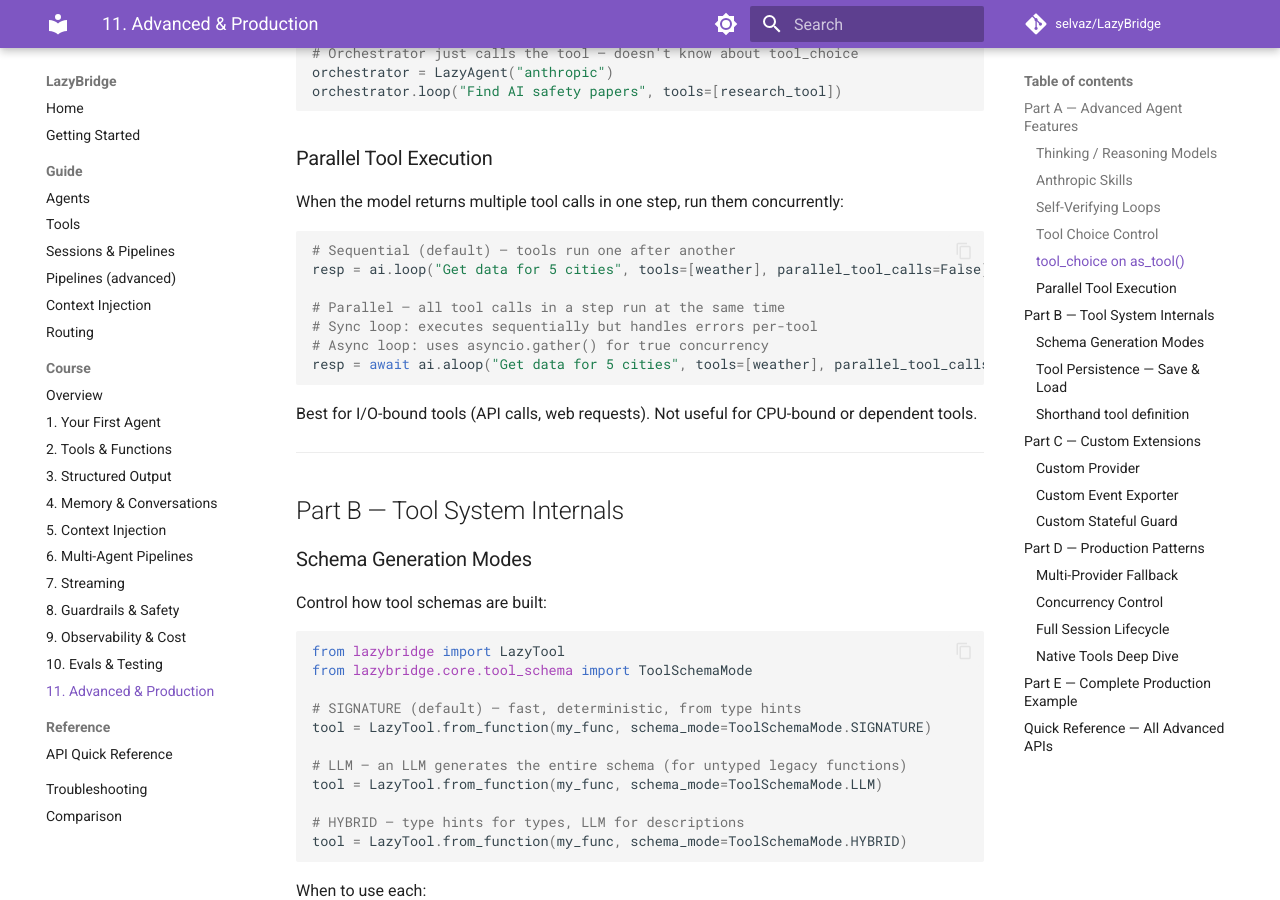
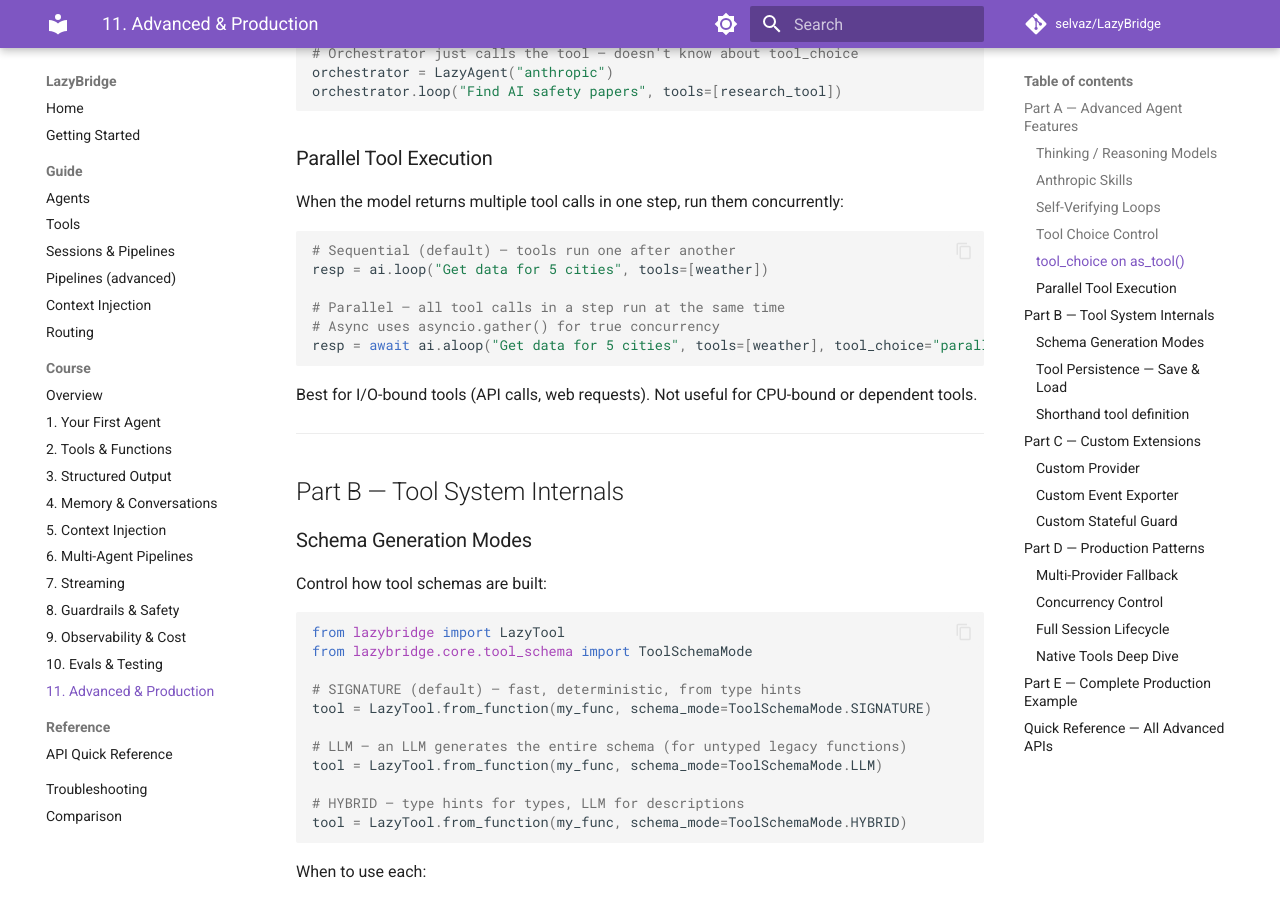
Before and after one commit to selvaz/LazyBridge, an MkDocs documentation site: the page built from docs/course/11-advanced.md, in a window 1280 px wide and 900 px high, scrolled down 2681 px. Built offline with MkDocs 1.6.1 and Material for MkDocs 9.7.7, drawn with Linux system fonts in a browser that asks for light colours; comment, search, counter and statistics services are not loaded.

Commit message:
refactor: replace parallel_tool_calls param with tool_choice="parallel"
Simpler API — no new parameter. Parallel tool execution is now just
another tool_choice value, consistent with "auto", "required", "none":

    ai.loop("task", tools=tools, tool_choice="parallel")

Removed: parallel_tool_calls: bool parameter from loop() and aloop().
The _loop_logic generator reads tool_choice from chat_kwargs instead.

Updated all tests and docs (course/02, course/11, quickref).

https://claude.ai/code/session_015QMDzcUSzHDQRNNVUg4W4k

````diff
--- a/docs/course/11-advanced.md
+++ b/docs/course/11-advanced.md
@@ -138,12 +138,11 @@ When the model returns multiple tool calls in one step, run them concurrently:
 
 ```python
 # Sequential (default) — tools run one after another
-resp = ai.loop("Get data for 5 cities", tools=[weather], parallel_tool_calls=False)
+resp = ai.loop("Get data for 5 cities", tools=[weather])
 
 # Parallel — all tool calls in a step run at the same time
-# Sync loop: executes sequentially but handles errors per-tool
-# Async loop: uses asyncio.gather() for true concurrency
-resp = await ai.aloop("Get data for 5 cities", tools=[weather], parallel_tool_calls=True)
+# Async uses asyncio.gather() for true concurrency
+resp = await ai.aloop("Get data for 5 cities", tools=[weather], tool_choice="parallel")
 ```
 
 Best for I/O-bound tools (API calls, web requests). Not useful for CPU-bound or dependent tools.
````
Also changed, not shown: docs/course/02-tools.md (+2 -2 lines), lazy_wiki/bot/00_quickref.md (+2 -2 lines), 2 other files.
